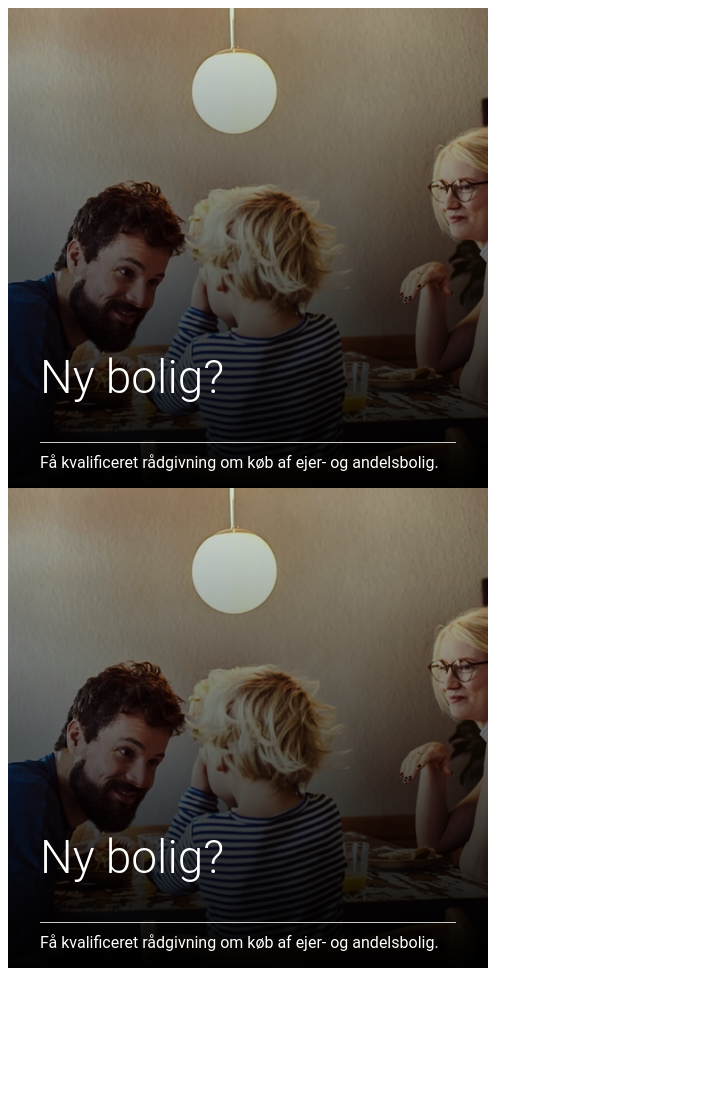
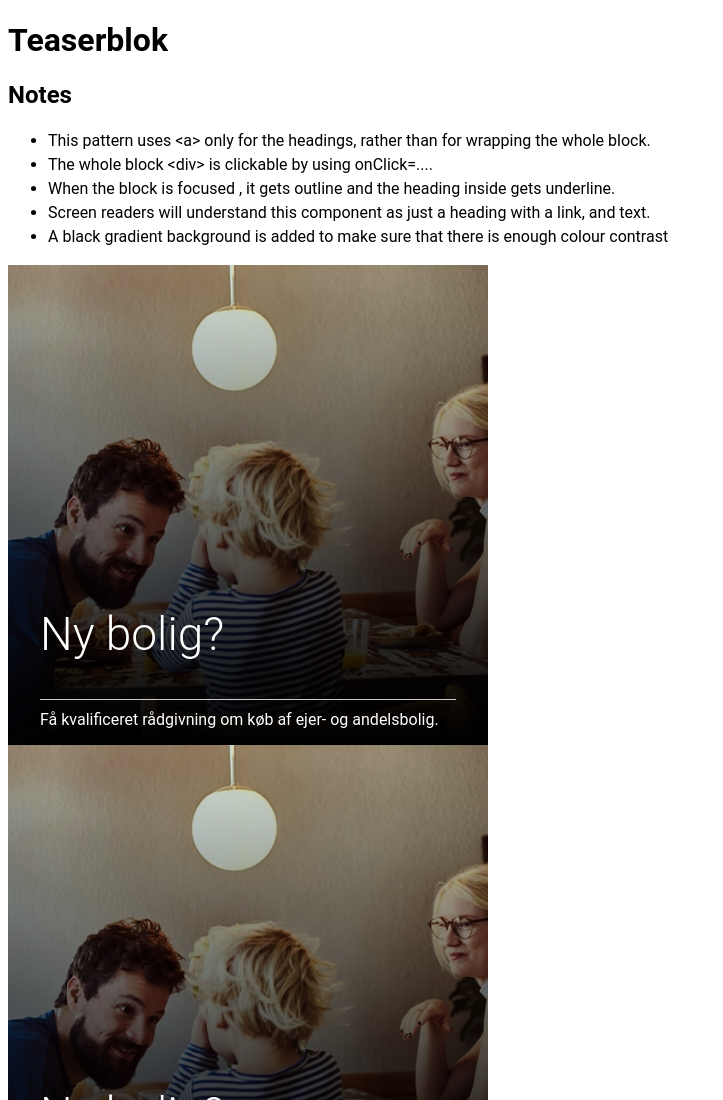
Before and after one commit to Koseioki/Teaserblok, a plain HTML site: page index.html in a window 1280 px wide. Shown: the top 1100 px of the page, without its empty margins (0-723 px from the left). Before the commit the page ends 968 px from the top, so only its background shows below. Drawn offline with Linux system fonts and the light colour scheme.

Commit message:
Added notes

```diff
--- a/index.html
+++ b/index.html
@@ -12,6 +12,19 @@
 <body>
 
 
+    <h1>Teaserblok</h1>
+
+
+    <h2>Notes</h2>
+    <ul lang="en">
+        <li>This pattern uses &lt;a&gt; only for the headings, rather than for wrapping the whole block.</li>
+        <li>The whole block &lt;div&gt; is clickable by using onClick=....</li>
+        <li>When the block is focused       , it gets outline and the heading inside gets underline.</li>
+        <li>Screen readers will understand this component as just a heading with a link, and text.</li>
+        <li>A black gradient background is added to make sure that there is enough colour contrast</li>
+    </ul>
+
+
     <div class="sc-a22aeb94-1 kOhlJe">
         <span class="sc-4aede7a6-0 iyDfwi sc-7c1fb720-0 gPIUFT">
             <canvas aria-hidden="true" height="128" width="128" style="width: 100%; height: 100%; position: absolute;">
@@ -21,7 +34,8 @@
             <div class="sc-4aede7a6-2 ijCPCr">
 
                 <!-- this part should be clickable -->
-                <div class="sc-7c1fb720-1 iveWEE" onClick="window.location.href='https://www.spks.dk/minoekonomi/bolig'">
+                <div class="sc-7c1fb720-1 iveWEE"
+                    onClick="window.location.href='https://www.spks.dk/minoekonomi/bolig'">
                     <div class="sc-7c1fb720-2 iFpTba">
                         <div class="sc-7c1fb720-3 kGsHgR">
 
@@ -38,7 +52,7 @@
                             </div>
                         </div>
                     </div>
-                    </a>
+
 
 
 
@@ -54,7 +68,8 @@
             <div class="sc-4aede7a6-2 ijCPCr">
 
                 <!-- this part should be clickable -->
-                <div class="sc-7c1fb720-1 iveWEE" onClick="window.location.href='https://www.spks.dk/minoekonomi/bolig'">
+                <div class="sc-7c1fb720-1 iveWEE"
+                    onClick="window.location.href='https://www.spks.dk/minoekonomi/bolig'">
                     <div class="sc-7c1fb720-2 iFpTba">
                         <div class="sc-7c1fb720-3 kGsHgR">
 
@@ -71,7 +86,6 @@
                             </div>
                         </div>
                     </div>
-                    </a>
 
 
 
--- a/style.css
+++ b/style.css
@@ -158,3 +158,7 @@ a {
 .iveWEE:focus-within a {
     text-decoration: underline;
 }
+
+li{
+    line-height: 1.5;
+}
```
